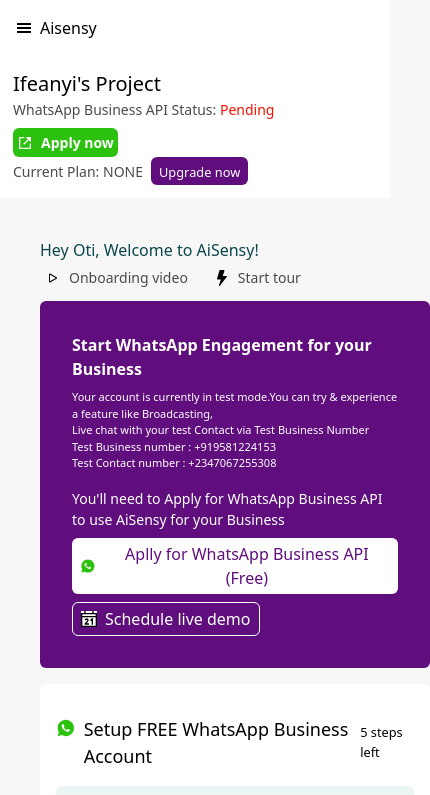
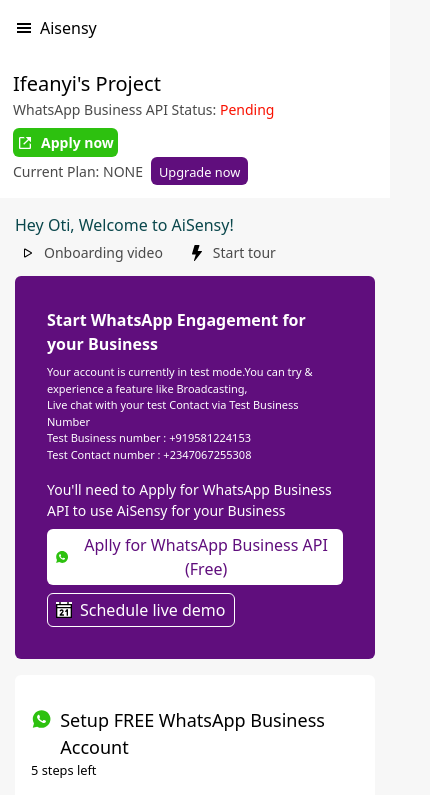
Before and after one commit to ifeanyi305/AiSensy_clone, a React (Vite) app: page / in a window 390 px wide. Shown: the top 795 px of the page, 430 px wide, since content can reach past the window. Built offline with nearby package versions, Linux system fonts and the light colour scheme.

Commit message:
make page responsive

```diff
--- a/src/App.jsx
+++ b/src/App.jsx
@@ -17,7 +17,7 @@
       <section className="">
         <div className="flex gap-6">
           <Sidebar nav={nav} toggleNav={toggleNav} />
-          <section className="m-10 section md:ml-32 w-full">
+          <section className="dashboard flex justify-center md:ml-32 w-full">
             <Dashboard />
           </section>
         </div>
@@ -25,5 +25,4 @@
     </>
   )
 }
-
 export default App
--- a/src/components/SetupBusinessAcc.jsx
+++ b/src/components/SetupBusinessAcc.jsx
@@ -47,7 +47,7 @@
       apply_guide: "How to apply for FB verification?",
       book_icon2: <MdOutlineMenuBook className="text-[17px]" />,
       apply_guide2: "FB Verification button greyed out?",
-      tutorial_video: <iframe className="border-[2px] rounded-md border-[#000]"  src="https://www.youtube.com/embed/6I5iprduEEw" title="How to Verify Facebook Business Manager Account for WhatsApp Business API | AiSensy" frameborder="0" allow="accelerometer; autoplay; clipboard-write; encrypted-media; gyroscope; picture-in-picture; web-share" allowfullscreen></iframe>,
+      tutorial_video: <iframe className="border-[2px] rounded-md border-[#000] w-[100%]"  src="https://www.youtube.com/embed/6I5iprduEEw" title="How to Verify Facebook Business Manager Account for WhatsApp Business API | AiSensy" frameborder="0" allow="accelerometer; autoplay; clipboard-write; encrypted-media; gyroscope; picture-in-picture; web-share" allowfullscreen></iframe>,
       accordion: [accordionTwo, setAccordionTwo]
     },
     {
@@ -77,7 +77,7 @@
 
   return (
     <section>
-      <div className="flex my-4 items-center justify-between">
+      <div className="flex flex-wrap my-4 items-center justify-between">
         <h3 className="flex gap-2 text-[18px]"><RiWhatsappFill className="text-[#2DC10F] text-[24px]" />  Setup FREE WhatsApp Business Account</h3>
         <small>5 steps left</small>
       </div>
@@ -99,7 +99,7 @@
             </div>
             <div>
             <iframe
-              className="border-[2px] rounded-md border-[#000]"
+              className="border-[2px] w-[100%] rounded-md border-[#000]"
               src="https://www.youtube.com/embed/Os4QbiSdYqs"
               title="YouTube video player" frameborder="0" allow="accelerometer; autoplay;
               clipboard-write; encrypted-media; gyroscope; picture-in-picture;
--- a/src/components/style/index.css
+++ b/src/components/style/index.css
@@ -29,6 +29,18 @@
 
   .icon_con {
     width: 100%;
+  }
+}
+
+@media screen and (max-width: 400px) {
+  .dashboard {
+    margin: 15px;
+  }
+}
+
+@media screen and (min-width: 400px) {
+  .dashboard {
+    margin: 2.5rem;
   }
 }
 
```
